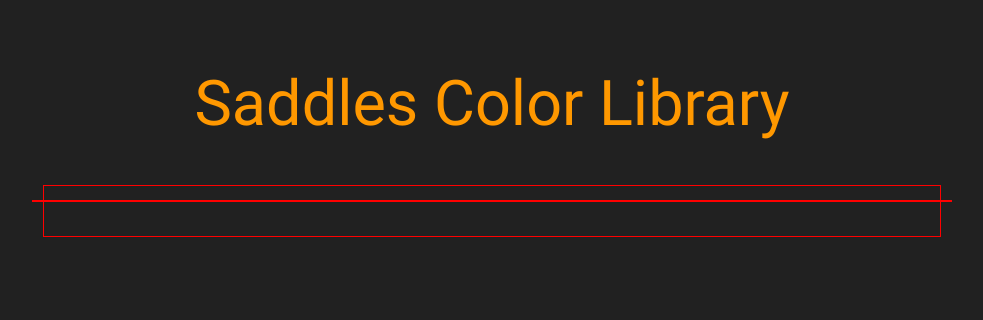
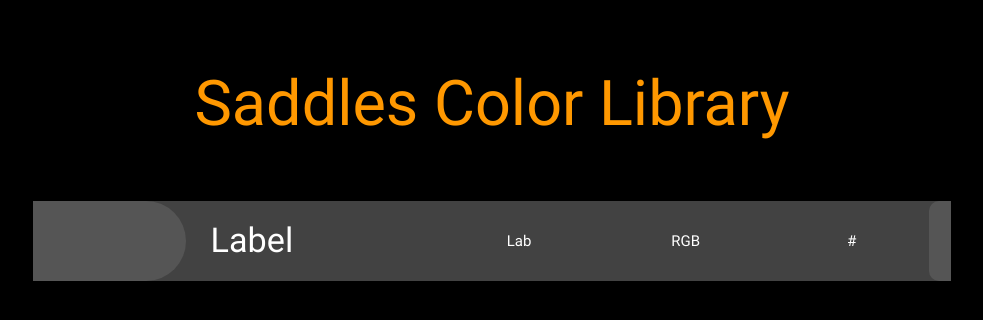
Before and after one commit to anhedonix/Saddles-India, a Django app: page /color_library in a window 1280 px wide. Shown: the top 320 px of the page, without its empty margins (148-1131 px from the left). Run offline with Django 3.2, Linux system fonts and the light colour scheme; data that the repository does not hold is empty; some libraries are stand-ins or nearby versions.

Commit message:
Matched Illustrator Theme
Created a dark row theme with titles for each section of colors

```diff
--- a/SaddlesIndia/urls.py
+++ b/SaddlesIndia/urls.py
@@ -19,5 +19,6 @@ from django.contrib import admin
 urlpatterns = [
     url(r'^admin/', admin.site.urls),
 
+    url(r'^$',  include('color_library.urls')),
     url(r'^color_library',  include('color_library.urls')),
 ]
--- a/color_library/static/css/style.css
+++ b/color_library/static/css/style.css
@@ -13,11 +13,28 @@
 	font-size: inherit;
 }
 
-body{
-  background-color: red;
-}
 .debug * {
   outline: 1px solid red;
   outline-color: red;
   outline-width: solid;
 }
+
+.swatch {
+  height: 80px;
+  display: block;
+  border-radius:  0 40px 40px 0;
+  margin-left: 0 !important;
+}
+.swatch-nub {
+  height: 80px;
+  display: block;
+  border-radius:  10px 0 0 10px ;
+}
+
+.color-row .col {
+  margin: 0;
+}
+.color-row {
+  /*margin-bottom: 8px;*/
+  min-height: 80px;
+}
--- a/color_library/templates/color_library/color_list.html
+++ b/color_library/templates/color_library/color_list.html
@@ -11,7 +11,7 @@
   <link href="{% static 'css/materialize.min.css' %}" type="text/css" rel="stylesheet" media="screen,projection"/>
   <link href="{% static 'css/style.css' %}"               type="text/css" rel="stylesheet" media="screen,projection"/>
 </head>
-<body class="grey darken-4">
+<body class="black">
   <div class="section no-pad-bot" id="index-banner">
     <div class="container">
       <br>
@@ -22,48 +22,36 @@
   </div>
 
 
-  <div class="container debug">
-    <div class="section">
+  <div class="container">
+    <div class="section white-text">
 
-      <div class="row">
+      <div class="row grey darken-3 valign-wrapper color-row center-align">
+        <div class="col m2 swatch left" style="background-color: #555"></div>
+        <h4 class="col m3 left-align" >Label</h4>
+        <p class="col s12 m2">Lab</p>
+        <p class="col s12 m2">RGB</p>
+        <p class="col s12 m2">#</p>
+        <div class="col swatch-nub right" style="background-color: #555"></div>
+      </div>
+
         {% for color in colors %}
-                  <div class="col s12">
-                    <div class="card"  style="background-color:#{{ color.Hex }}">
-                        {# <a class="btn-floating halfway-fab waves-effect waves-light btn-large  blue-grey"><i class="material-icons">content_copy</i></a>#}
-                      <div class="card-content row">
-
-                        <div class="col m3" >{{ color.label }}</div>
-                        <div class="row">
-                          <div class="col m3">
-                            <div class="row">
-                              <p class="col s12 m3">Lab:</p>
-                              <p class="col s12 m3">{{ color.col_l|floatformat:4 }}</p>
-                              <p class="col s12 m3">{{ color.col_a|floatformat:4 }}</p>
-                              <p class="col s12 m3">{{ color.col_a|floatformat:4 }}</p>
-                            </div>
-                          </div>
-                        </div>
-                        <div class="row">
-                          <div class="col m3">
-                             <div class="row">
-                               <p class="col s12">RGB</p>
-                               <p class="col s12 m4">{{ color.R|floatformat:4 }}</p>
-                               <p class="col s12 m4">{{ color.G|floatformat:4 }}</p>
-                               <p class="col s12 m4">{{ color.G|floatformat:4 }}</p>
-                             </div>
-                           </div>
-                         </div>
-
-                         <div class="row">
-                           <p class="col s12 m4">Hex={{ color.Hex|upper }}</p>
-                         </div>
-                      </div>
-                    </div>
-
-
-            </div>
+          <div class="row grey darken-4 valign-wrapper  hoverable color-row center-align">
+            <div class="col m2 swatch left" style="background-color: #{{ color.Hex|upper }}"></div>
+            <h4 class="col m3 left-align" >{{ color.label }}</h4>
+            <p class="col s12 m2">
+              {{ color.col_l|floatformat:4 }}<br>
+              {{ color.col_a|floatformat:4 }}<br>
+              {{ color.col_a|floatformat:4 }}
+            </p>
+            <p class="col s12 m2">
+              {{ color.R|floatformat:4 }}<br>
+              {{ color.G|floatformat:4 }}<br>
+              {{ color.G|floatformat:4 }}
+            </p>
+            <p class="col s12 m2">{{ color.Hex|upper }}</p>
+            <div class="col swatch-nub right" style="background-color: #{{ color.Hex|upper }}"></div>
+          </div>
         {% endfor %}
-      </div>
 
 
 
```
